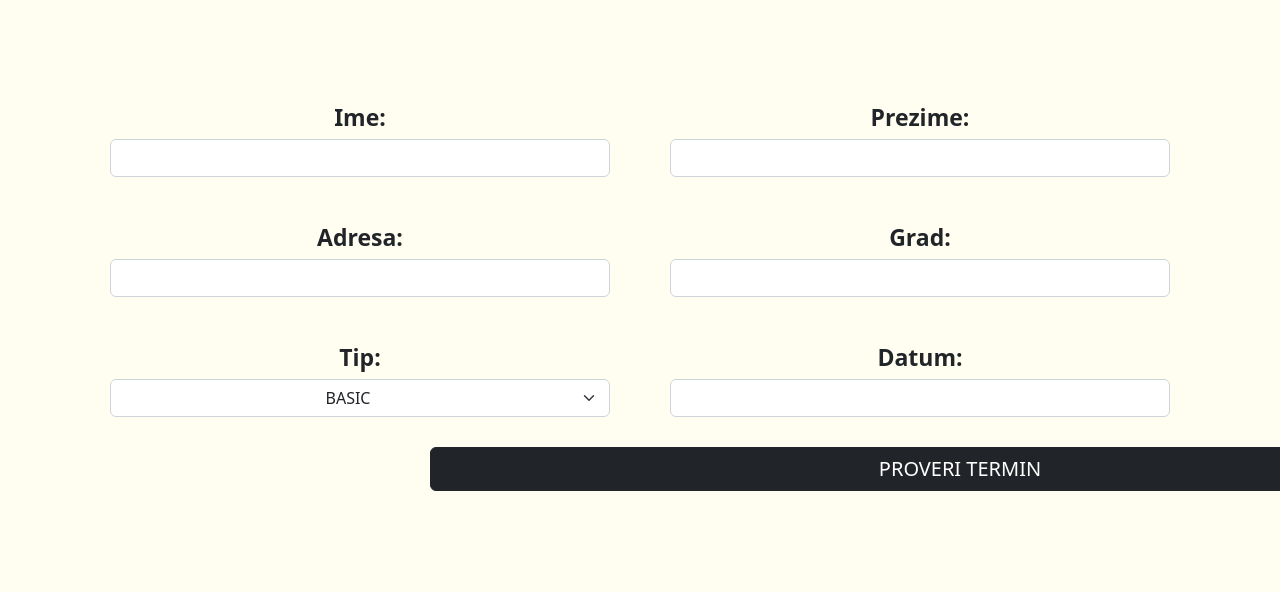
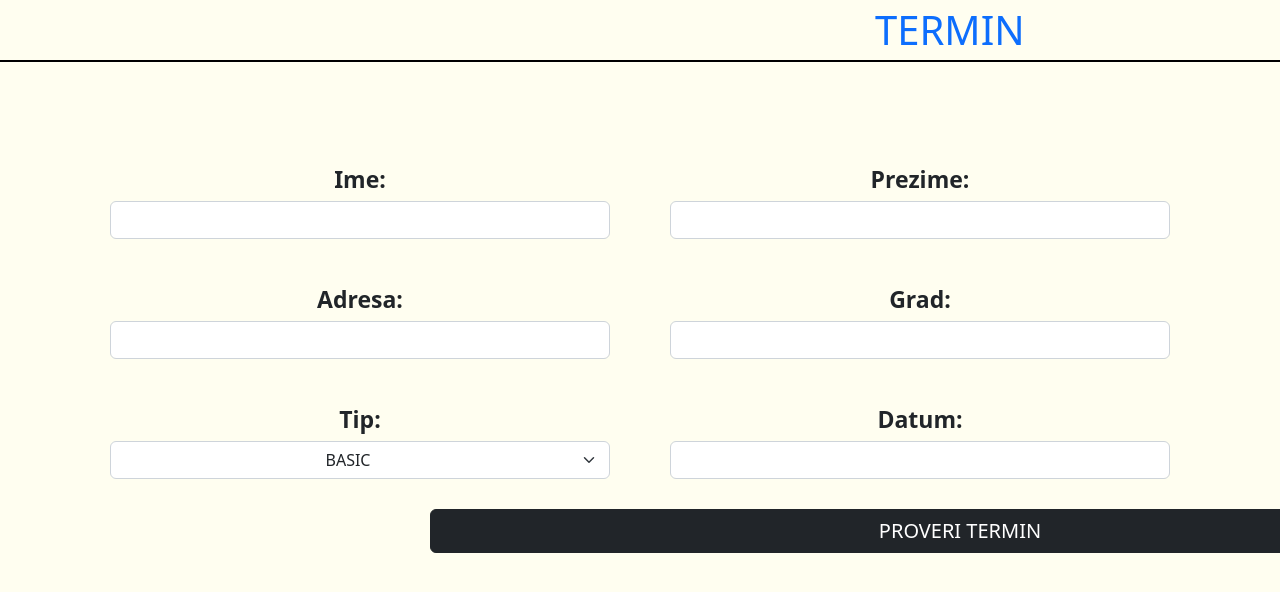
Before and after one commit to mirkovic123/klimaservis-react, a React (Create React App) app: page / in a window 1280 px wide. Shown: the top 592 px of the page. Built offline with nearby package versions, Linux system fonts and the light colour scheme; the HTML template or start-up script is replaced by a standard one.

Commit message:
Kontakt strana, dodate rute

```diff
--- a/src/App.js
+++ b/src/App.js
@@ -1,9 +1,17 @@
 import ZakaziServis from './pages/ZakaziServis';
+import Kontakt from './pages/Kontakt';
+import { BrowserRouter as Router, Routes, Route } from 'react-router-dom';
+
 
 function App() {
   return (
     <div className="App">
-      <ZakaziServis />
+      <Router>
+        <Routes>
+          <Route path="/" element={<ZakaziServis />} />
+          <Route path="kontakt" element={<Kontakt />} />
+        </Routes>
+      </Router>
     </div >
   );
 }
--- a/src/components/Navigacija.js
+++ b/src/components/Navigacija.js
@@ -1,9 +1,10 @@
-
+import { Link } from 'react-router-dom'
 
 const Navigacija = () => {
     return (
         <div className="navigacija-div">
             <nav>
+                <Link to="/" id='trmn'>TERMIN</Link>
             </nav>
         </div>
     )
--- a/src/index.css
+++ b/src/index.css
@@ -21,5 +21,22 @@
   margin-left: 430px;
   font-size: 20px;
   width: 1060px;
+}
 
+nav {
+  border-bottom: 2px solid black;
 }
+
+nav a {
+  text-decoration: none;
+  font-size: 40px;
+}
+
+nav a:visited {
+  text-decoration: none;
+  color: black;
+}
+
+#trmn {
+  margin-left: 875px;
+}
--- /dev/null
+++ b/src/pages/Kontakt.js
@@ -0,0 +1,11 @@
+
+
+const Kontakt = () => {
+    return (
+        <div className="kontakt-div">
+
+        </div>
+    )
+}
+
+export default Kontakt;
```
